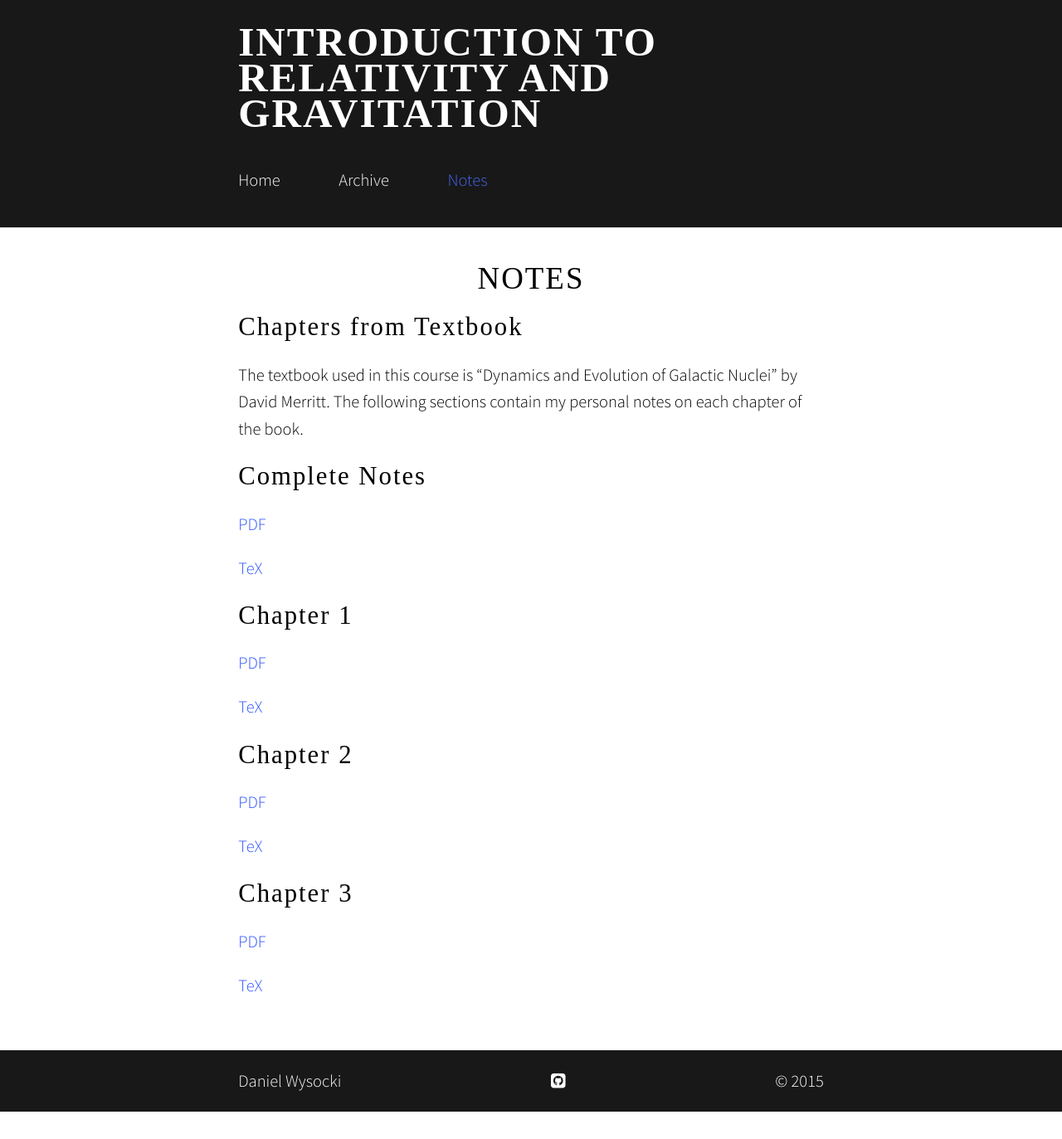
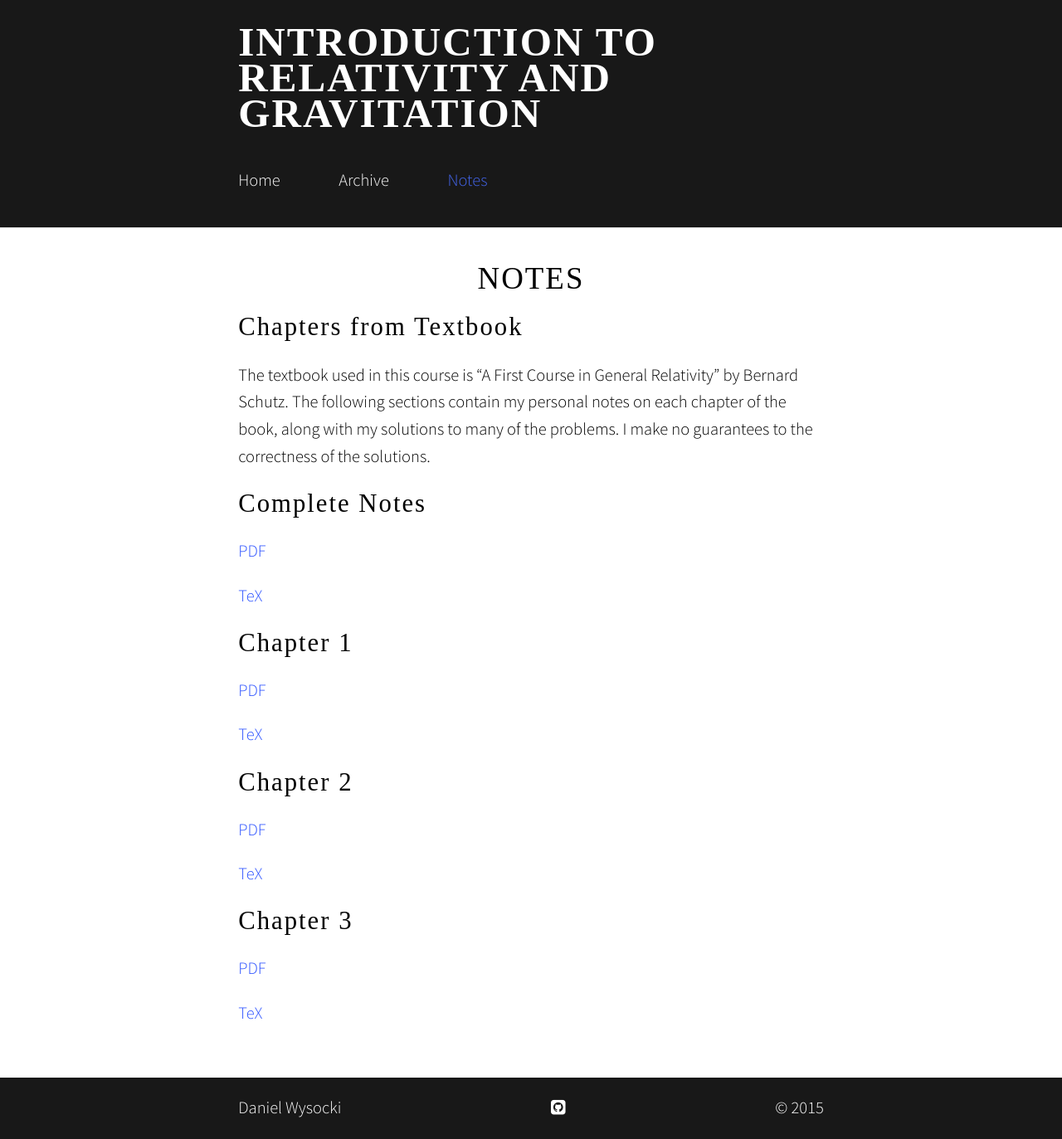
Before and after one commit to dwysocki/ASTP-760, a Jekyll site: the page built from notes.md, in a window 1280 px wide. Shown: the whole page at 83% size. Built offline with Jekyll 4.4.1, drawn with Linux system fonts in a browser that asks for light colours; nearby versions of some CDN libraries; some web fonts are replaced; before the commit the page ends 1340 px from its top, so only the background shows below that.

Commit message:
Fixed description of the book (this isn't Dynamics...)

```diff
--- a/notes.md
+++ b/notes.md
@@ -7,7 +7,7 @@ title: Notes
 
 # Chapters from Textbook
 
-The textbook used in this course is "Dynamics and Evolution of Galactic Nuclei" by David Merritt. The following sections contain my personal notes on each chapter of the book.
+The textbook used in this course is "A First Course in General Relativity" by Bernard Schutz. The following sections contain my personal notes on each chapter of the book, along with my solutions to many of the problems. I make no guarantees to the correctness of the solutions.
 
 ## Complete Notes
 
```
